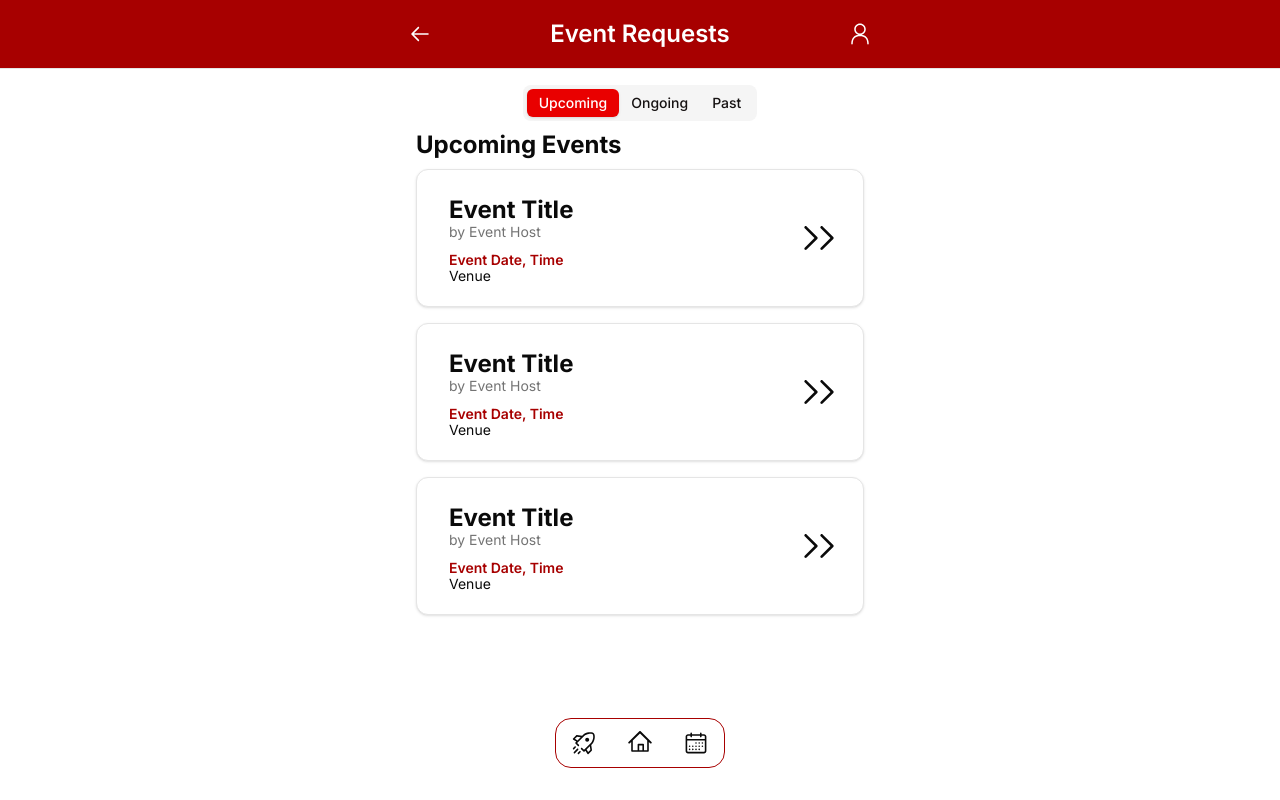
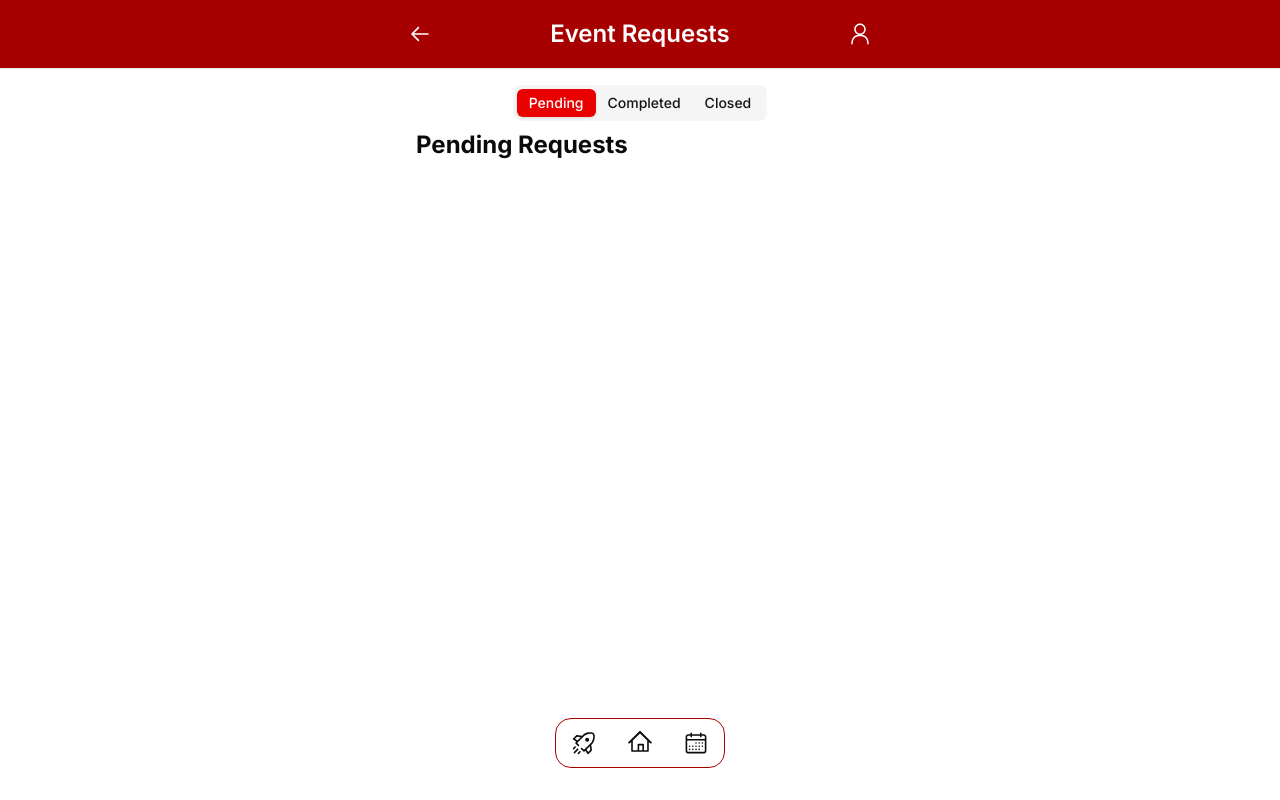
Before and after one commit to UP-Min-Events/Ganap, a Next.js app: page /admin/requests in a window 1280 px wide. Built offline with nearby package versions, Linux system fonts and the light colour scheme.

Commit message:
fix Separate event tabs from request tabs

```diff
--- /dev/null
+++ b/app/admin/requests/components/RequestTabs.tsx
@@ -0,0 +1,30 @@
+import { Tabs, TabsContent, TabsList, TabsTrigger } from "@/components/ui/tabs"
+
+export default function RequestTabs() {
+    const tabData = [
+        { value: "pending", label: "Pending", colorClass: "data-[state=active]:bg-red-400 data-[state=active]:text-white" },
+        { value: "completed", label: "Completed", colorClass: "data-[state=active]:bg-red-500 data-[state=active]:text-neutral-100" },
+        { value: "closed", label: "Closed", colorClass: "data-[state=active]:bg-red-600 data-[state=active]:text-neutral-100" },
+    ];
+
+    return (
+        <Tabs defaultValue={"pending"} className="w-full flex flex-col">
+            <TabsList className="mx-auto">
+                {tabData.map((tab, index) => (
+                    <TabsTrigger
+                        key={index}
+                        value={tab.value}
+                        className={tab.colorClass}
+                    >
+                        {tab.label}
+                    </TabsTrigger>
+                ))}
+            </TabsList>
+            {tabData.map((tab) => (
+                <TabsContent key={tab.value} value={tab.value}>
+                    {tab.label} Requests
+                </TabsContent>
+            ))}
+        </Tabs>
+    )
+}
--- a/app/admin/requests/page.tsx
+++ b/app/admin/requests/page.tsx
@@ -1,6 +1,6 @@
 // Components
-import EventCard from "@/app/components/EventCard"
-import EventTabs from "@/app/components/EventTabs"
+import RequestTabs from "./components/RequestTabs"
+// import RequestCard from "./components/RequestCard"
 import ButtonMenu from "@/components/(nav)/ButtonMenu"
 import PageHeader from "@/components/(nav)/PageHeader"
 
@@ -11,12 +11,12 @@ export default function Requests() {
       <PageHeader />
       <section className="container flex flex-col px-8 lg:max-w-[40%]">
         <header className="text-2xl font-bold mb-2">
-          <EventTabs />
+          <RequestTabs />
         </header>
         <>
-          <EventCard />
-          <EventCard />
-          <EventCard />
+          {/* <RequestCard />
+          <RequestCard />
+          <RequestCard /> */}
         </>
       </section>
       <ButtonMenu />
```
Also changed, not shown: app/admin/requests/components/RequestCard.tsx (added).
